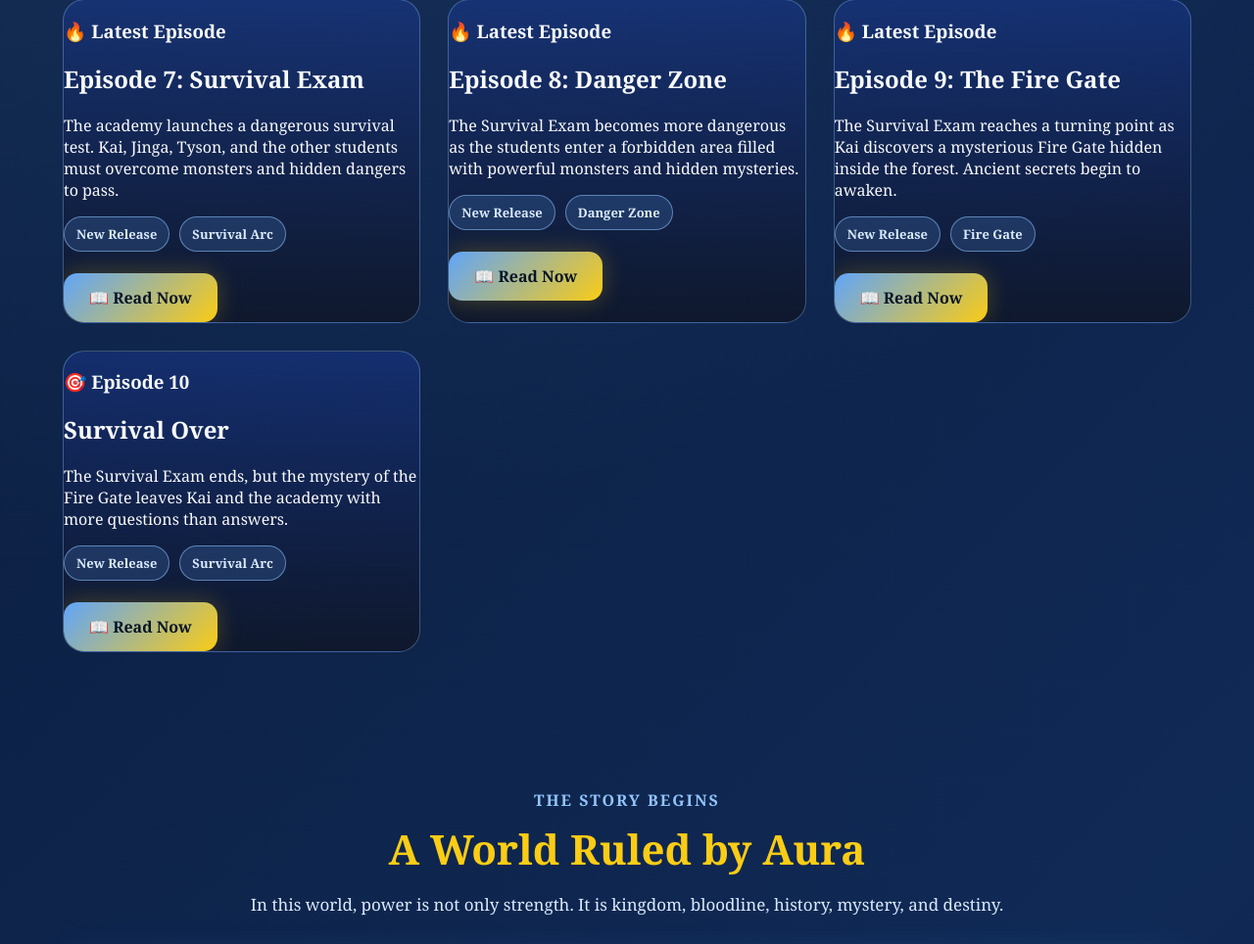
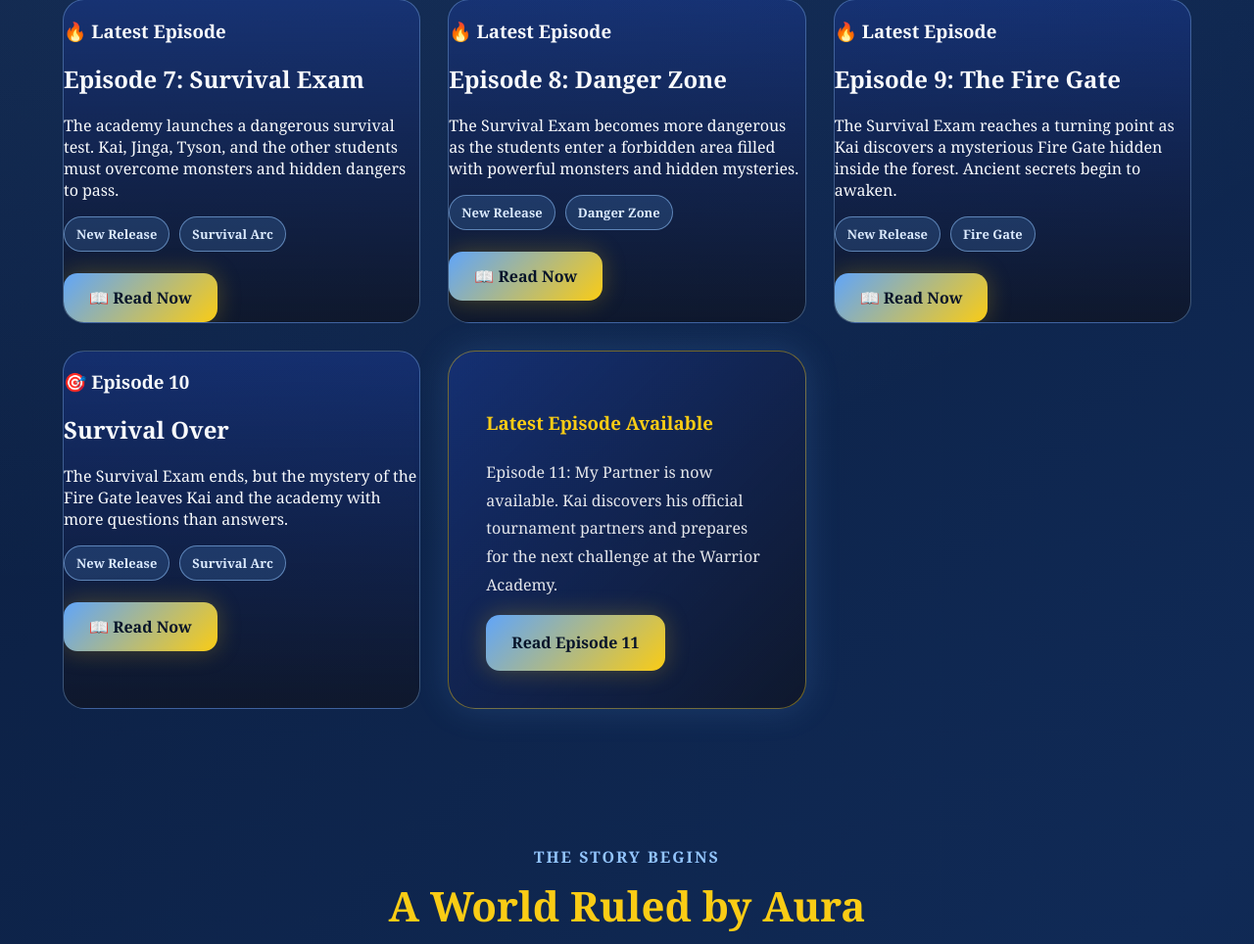
Before and after one commit to infinityaiworld001-cmd/my_world, a Flask app: page / in a window 1280 px wide. Shown: the part 1608-2572 px from the top of the page at 98% size. Run offline with Flask 3, Linux system fonts and the light colour scheme.

Commit message:
Update index.html

```diff
--- a/templates/index.html
+++ b/templates/index.html
@@ -270,6 +270,20 @@
 
 </div>
 
+        <div class="story-box">
+    <h3>Latest Episode Available</h3>
+
+    <p>
+        Episode 11: My Partner is now available.
+        Kai discovers his official tournament partners and
+        prepares for the next challenge at the Warrior Academy.
+    </p>
+
+    <a href="/manga/episode-11/1" class="btn">
+        Read Episode 11
+    </a>
+</div>
+
     </div>
 </section>
 
```
